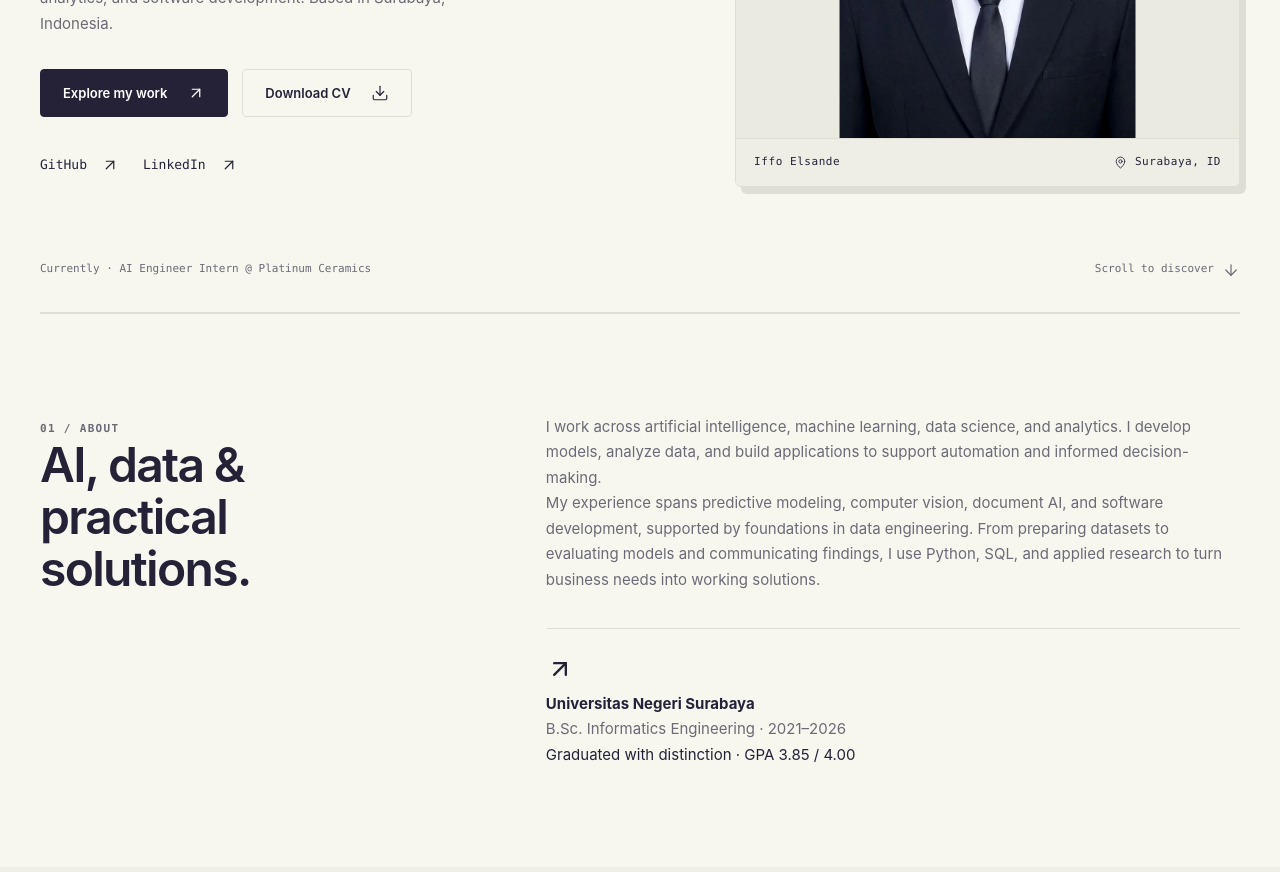
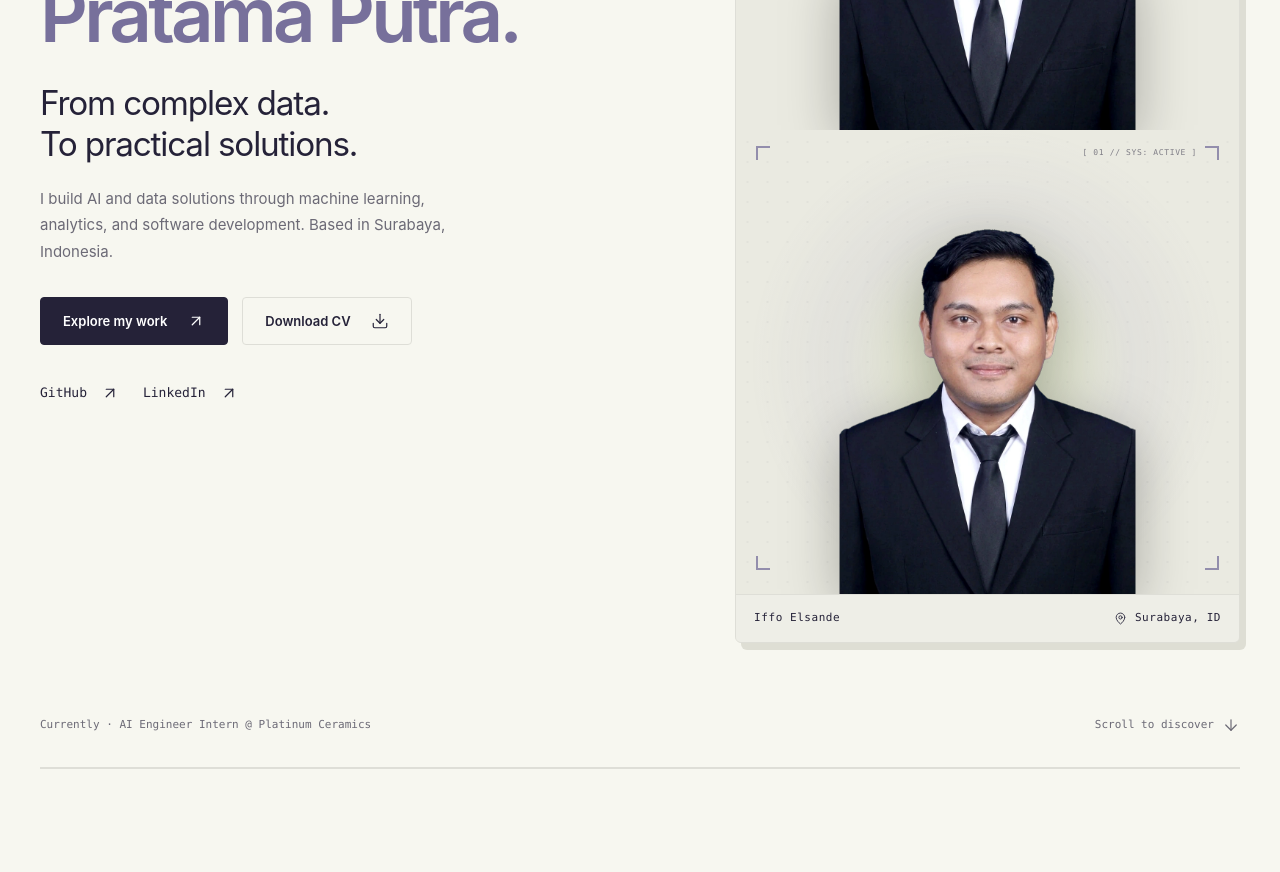
Before and after one commit to Elsande/Elsande-Portfolio, a React (Vite) app: page / in a window 1280 px wide. Shown: the part 540-1412 px from the top of the page. Built offline with nearby package versions, Linux system fonts and the light colour scheme.

Commit message:
Elevate portrait presentation with studio depth grading, ambient aura glow, dot matrix grid, and cybernetic vision HUD brackets

```diff
--- a/src/sections/Hero.jsx
+++ b/src/sections/Hero.jsx
@@ -63,6 +63,23 @@ export default function Hero() {
             fetchPriority="high"
           />
         </div>
+        <div className="portrait-image-wrapper">
+          <div className="portrait-backdrop" aria-hidden="true" />
+          <div className="portrait-hud" aria-hidden="true">
+            <span className="hud-bracket hud-tl" />
+            <span className="hud-bracket hud-tr" />
+            <span className="hud-bracket hud-bl" />
+            <span className="hud-bracket hud-br" />
+            <span className="hud-tag">[ 01 // SYS: ACTIVE ]</span>
+          </div>
+          <img
+            src={profile.portrait}
+            width="896"
+            height="1196"
+            alt={t("Portrait of Iffo Elsande Pratama Putra")}
+            fetchPriority="high"
+          />
+        </div>
         <div className="portrait-caption">
           <span>{profile.shortName}</span>
           <span className="inline-icon">
--- a/src/styles/layout.css
+++ b/src/styles/layout.css
@@ -186,23 +186,148 @@ html[data-theme="dark"] .primary:hover {
 }
 
 .portrait-image-wrapper {
+  position: relative;
   flex: 1;
   display: flex;
   align-items: flex-end;
   justify-content: center;
   overflow: hidden;
   min-height: 380px;
-  padding-top: 20px;
+  padding-top: 24px;
   padding-inline: 14px;
+  background-color: var(--portrait);
+}
+
+.portrait-backdrop {
+  position: absolute;
+  inset: 0;
+  pointer-events: none;
+  background-image: radial-gradient(var(--line) 1px, transparent 1px);
+  background-size: 20px 20px;
+  background-position: center;
+  opacity: 0.65;
+}
+
+.portrait-backdrop::after {
+  content: "";
+  position: absolute;
+  inset: 0;
+  background: radial-gradient(
+    circle at 50% 50%,
+    rgba(119, 112, 155, 0.45) 0%,
+    rgba(214, 248, 115, 0.18) 40%,
+    transparent 70%
+  );
+  pointer-events: none;
+}
+
+html[data-theme="light"] .portrait-backdrop::after {
+  background: radial-gradient(
+    circle at 50% 50%,
+    rgba(214, 248, 115, 0.35) 0%,
+    rgba(119, 112, 155, 0.12) 42%,
+    transparent 70%
+  );
+}
+
+.portrait-hud {
+  position: absolute;
+  inset: 16px 20px 24px;
+  pointer-events: none;
+  z-index: 2;
+  transition: opacity 0.3s ease;
+}
+
+.hud-bracket {
+  position: absolute;
+  width: 14px;
+  height: 14px;
+  color: var(--purple);
+  opacity: 0.75;
+  transition: transform 0.3s ease, opacity 0.3s ease, color 0.3s ease;
+}
+
+html[data-theme="dark"] .hud-bracket {
+  color: var(--lime);
+  opacity: 0.85;
+}
+
+.hud-tl {
+  top: 0;
+  left: 0;
+  border-top: 2px solid currentColor;
+  border-left: 2px solid currentColor;
+}
+
+.hud-tr {
+  top: 0;
+  right: 0;
+  border-top: 2px solid currentColor;
+  border-right: 2px solid currentColor;
+}
+
+.hud-bl {
+  bottom: 0;
+  left: 0;
+  border-bottom: 2px solid currentColor;
+  border-left: 2px solid currentColor;
+}
+
+.hud-br {
+  bottom: 0;
+  right: 0;
+  border-bottom: 2px solid currentColor;
+  border-right: 2px solid currentColor;
+}
+
+.hud-tag {
+  position: absolute;
+  top: 0;
+  right: 22px;
+  font-family: var(--mono);
+  font-size: 8px;
+  letter-spacing: 0.08em;
+  color: var(--muted);
+  opacity: 0.85;
+  transition: color 0.3s ease;
+}
+
+html[data-theme="dark"] .hud-tag {
+  color: var(--lime);
+}
+
+.portrait-block:hover .hud-tl {
+  transform: translate(-3px, -3px);
+  opacity: 1;
+}
+.portrait-block:hover .hud-tr {
+  transform: translate(3px, -3px);
+  opacity: 1;
+}
+.portrait-block:hover .hud-bl {
+  transform: translate(-3px, 3px);
+  opacity: 1;
+}
+.portrait-block:hover .hud-br {
+  transform: translate(3px, 3px);
+  opacity: 1;
 }
 
 .portrait-block img {
+  position: relative;
+  z-index: 1;
   width: 100%;
   height: auto;
   max-height: 440px;
   object-fit: contain;
   object-position: center bottom;
   margin: 0 auto;
+  filter: drop-shadow(0 14px 28px rgba(0, 0, 0, 0.28));
+  transition: transform 700ms cubic-bezier(0.2, 0.7, 0.2, 1), filter 300ms ease;
+}
+
+.portrait-block:hover img {
+  filter: drop-shadow(0 18px 36px rgba(0, 0, 0, 0.38));
 }
 
 .portrait-caption {
```
Also changed, not shown: public/images/portrait.webp.
